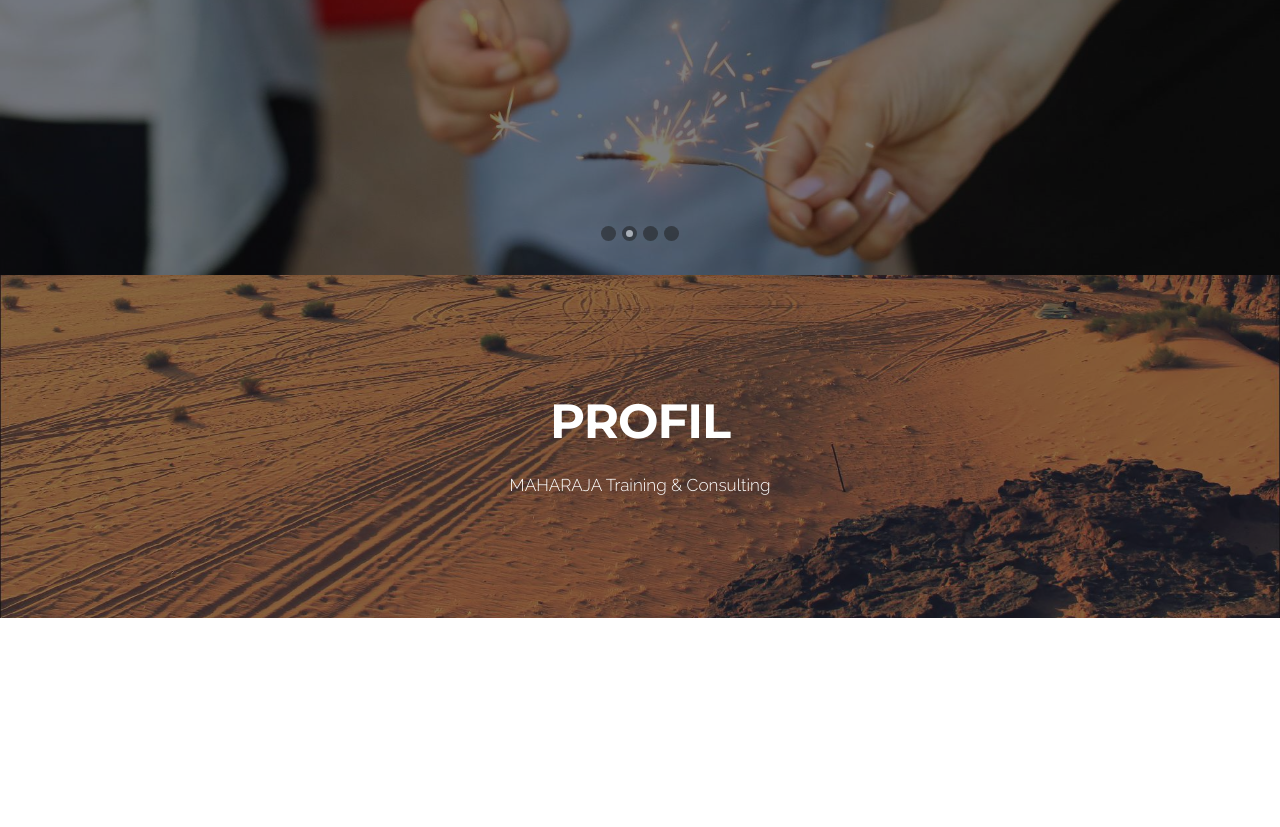
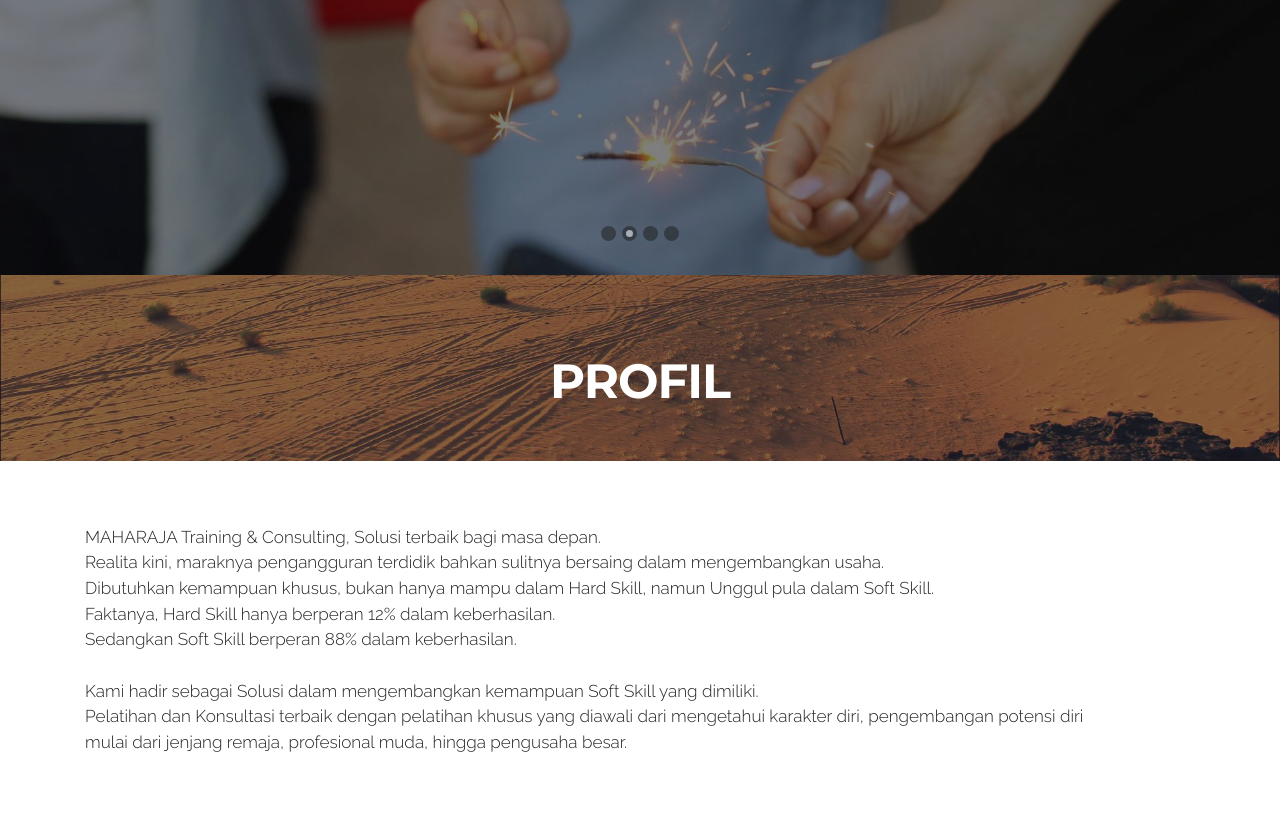
Before and after one commit to aanhimura/maharaja, a plain HTML site: page index.html in a window 1280 px wide. Shown: the part 525-1352 px from the top of the page. Before the commit the page ends 1143 px from the top, so only its background shows below. Drawn offline with Linux system fonts and the light colour scheme.

Commit message:
create github pages

```diff
--- a/assets/mobirise/css/mbr-additional.css
+++ b/assets/mobirise/css/mbr-additional.css
@@ -479,3 +479,7 @@ h6,
 #msg-box8-7 p {
   color: #fff;
 }
+#header3-8 .mbr-section-title,
+#header3-8 .mbr-section-subtitle {
+  text-align: center;
+}
--- a/index.html
+++ b/index.html
@@ -44,7 +44,7 @@
                         <div class="hamburger-icon"></div>
                     </button>
 
-                    <ul class="nav-dropdown collapse pull-xs-right nav navbar-nav navbar-toggleable-sm" id="exCollapsingNavbar"><li class="nav-item"><a class="nav-link link" href="https://mobirise.com/">BERANDA</a></li><li class="nav-item"><a class="nav-link link" href="https://mobirise.com/">PROFIL</a></li><li class="nav-item"><a class="nav-link link" href="https://mobirise.com/">PELATIHAN</a></li><li class="nav-item"><a class="nav-link link" href="https://mobirise.com/">TRAINER</a></li><li class="nav-item"><a class="nav-link link" href="https://mobirise.com/">RELASI KAMI</a></li><li class="nav-item nav-btn"><a class="nav-link btn btn-primary-outline btn-primary" href="https://mobirise.com/">HUBUNGI KAMI</a></li></ul>
+                    <ul class="nav-dropdown collapse pull-xs-right nav navbar-nav navbar-toggleable-sm" id="exCollapsingNavbar"><li class="nav-item"><a class="nav-link link" href="#top">BERANDA</a></li><li class="nav-item"><a class="nav-link link" href="index.html#msg-box8-7">PROFIL</a></li><li class="nav-item"><a class="nav-link link" href="index.html#msg-box8-7">PELATIHAN</a></li><li class="nav-item"><a class="nav-link link" href="index.html#msg-box8-7">TRAINER</a></li><li class="nav-item"><a class="nav-link link" href="index.html#msg-box8-7">RELASI KAMI</a></li><li class="nav-item nav-btn"><a class="nav-link btn btn-primary-outline btn-primary" href="index.html#msg-box8-7">HUBUNGI KAMI</a></li></ul>
                     <button hidden="" class="navbar-toggler navbar-close" type="button" data-toggle="collapse" data-target="#exCollapsingNavbar">
                         <div class="close-icon"></div>
                     </button>
@@ -57,7 +57,7 @@
 
 </section>
 
-<section class="engine"><a rel="external" href="https://mobirise.com">Mobirise Web Site Builder</a></section><section class="mbr-slider mbr-section mbr-section__container carousel slide mbr-section-nopadding mbr-after-navbar" data-ride="carousel" data-keyboard="false" data-wrap="true" data-pause="false" data-interval="5000" id="slider3-6">
+<section class="engine"><a rel="external" href="https://mobirise.com">https://mobirise.com/</a></section><section class="mbr-slider mbr-section mbr-section__container carousel slide mbr-section-nopadding mbr-after-navbar" data-ride="carousel" data-keyboard="false" data-wrap="true" data-pause="false" data-interval="5000" id="slider3-6">
     <div>
         <div>
             <div>
@@ -141,17 +141,38 @@
     </div>
 </section>
 
-<section class="mbr-section article mbr-parallax-background" id="msg-box8-7" style="background-image: url(assets/images/desert.jpg); padding-top: 120px; padding-bottom: 120px;">
+<section class="mbr-section article mbr-parallax-background" id="msg-box8-7" style="background-image: url(assets/images/desert.jpg); padding-top: 80px; padding-bottom: 0px;">
 
     <div class="mbr-overlay" style="opacity: 0.5; background-color: rgb(34, 34, 34);">
     </div>
     <div class="container">
         <div class="row">
             <div class="col-md-8 col-md-offset-2 text-xs-center">
-                <h3 class="mbr-section-title display-2">PROFIL</h3>
-                <div class="lead"><p>MAHARAJA Training &amp; Consulting</p></div>
+                <h3 class="mbr-section-title display-2">PROFIL<br><br></h3>
+                <div class="lead"></div>
 
             </div>
+        </div>
+    </div>
+
+</section>
+
+<section class="mbr-section mbr-section__container article" id="header3-8" style="background-color: rgb(255, 255, 255); padding-top: 20px; padding-bottom: 20px;">
+    <div class="container">
+        <div class="row">
+            <div class="col-xs-12">
+                <h3 class="mbr-section-title display-2"></h3>
+                <small class="mbr-section-subtitle"></small>
+            </div>
+        </div>
+    </div>
+</section>
+
+<section class="mbr-section article mbr-section__container" id="content1-9" style="background-color: rgb(255, 255, 255); padding-top: 20px; padding-bottom: 20px;">
+
+    <div class="container">
+        <div class="row">
+            <div class="col-xs-12 lead"><p>MAHARAJA Training &amp; Consulting, Solusi terbaik bagi masa depan.</p><p>Realita kini, maraknya pengangguran terdidik bahkan sulitnya bersaing dalam mengembangkan usaha.</p><p>Dibutuhkan kemampuan khusus, bukan hanya mampu dalam Hard Skill, namun Unggul pula dalam Soft Skill.</p><p>Faktanya, Hard Skill hanya berperan 12% dalam keberhasilan.</p><p>Sedangkan Soft Skill berperan 88% dalam keberhasilan.</p><p><br></p><p>Kami hadir sebagai Solusi dalam mengembangkan kemampuan Soft Skill yang dimiliki.</p><p>Pelatihan dan Konsultasi terbaik dengan pelatihan khusus yang diawali dari mengetahui karakter diri, pengembangan potensi diri&nbsp;</p><p>mulai dari jenjang remaja, profesional muda, hingga pengusaha besar.</p><p><br></p><p>MAHARAJA Training &amp; Consulting&nbsp;</p></div>
         </div>
     </div>
 
```
Also changed, not shown: 1 other file.
